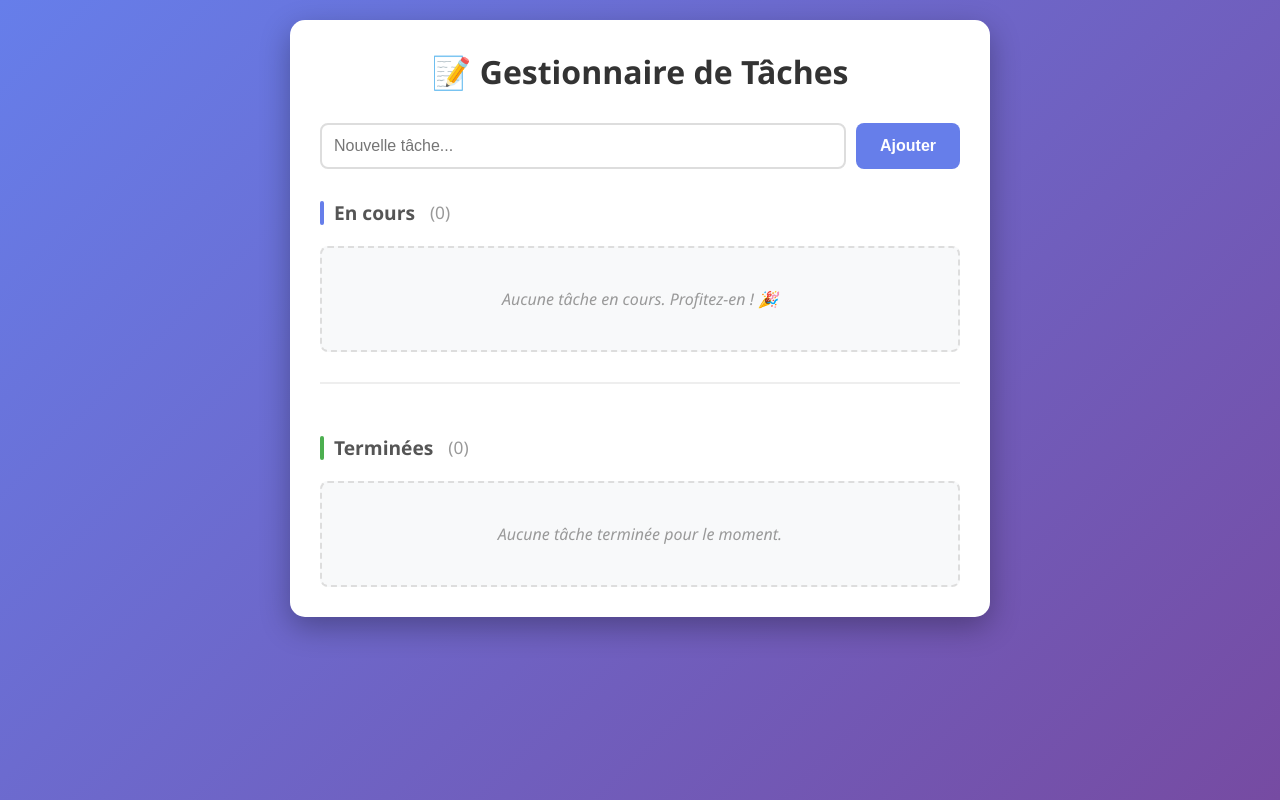
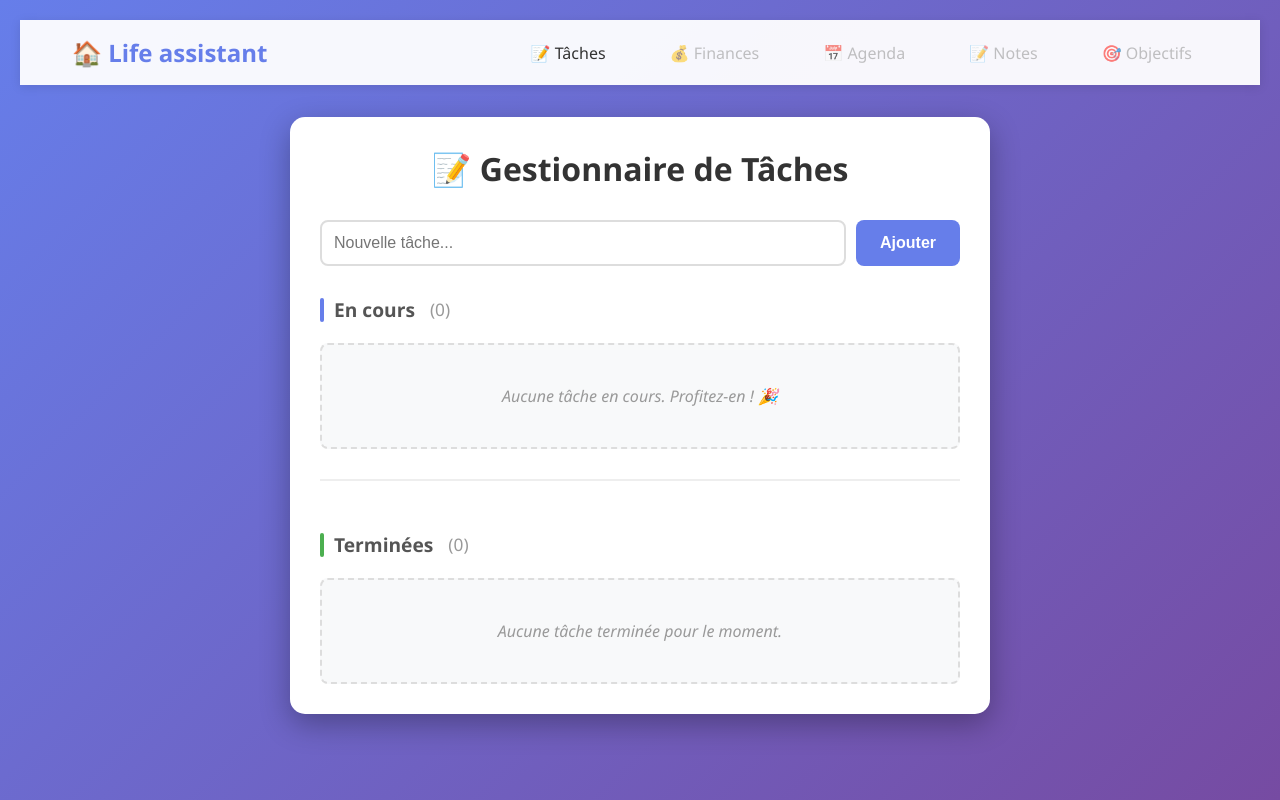
Before and after one commit to ARNAUDVictor/Life_assitant, a Flask app: page /tasks/ in a window 1280 px wide. Run offline with Flask 3, Linux system fonts and the light colour scheme; data that the repository does not hold is empty.

Commit message:
Templates : ajout de l'héritage avec base.html et nvabar.html

```diff
--- a/static/css/base.css
+++ b/static/css/base.css
@@ -0,0 +1,75 @@
+/* Reset et styles globaux */
+* {
+    margin: 0;
+    padding: 0;
+    box-sizing: border-box;
+}
+
+body {
+    font-family: 'Segoe UI', Tahoma, Geneva, Verdana, sans-serif;
+    background: linear-gradient(135deg, #667eea 0%, #764ba2 100%);
+    min-height: 100vh;
+}
+
+/* Navbar */
+.navbar {
+    background: rgba(255, 255, 255, 0.95);
+    box-shadow: 0 2px 10px rgba(0, 0, 0, 0.1);
+    position: sticky;
+    top: 0;
+    z-index: 1000;
+}
+
+.navbar-container {
+    max-width: 1200px;
+    margin: 0 auto;
+    padding: 1rem 2rem;
+    display: flex;
+    justify-content: space-between;
+    align-items: center;
+}
+
+.navbar-brand {
+    font-size: 1.5rem;
+    font-weight: bold;
+    color: #667eea;
+    text-decoration: none;
+    transition: color 0.3s;
+}
+
+.navbar-brand:hover {
+    color: #764ba2;
+}
+
+.navbar-menu {
+    display: flex;
+    list-style: none;
+    gap: 2rem;
+}
+
+.navbar-link {
+    color: #333;
+    text-decoration: none;
+    font-weight: 500;
+    transition: color 0.3s;
+    padding: 0.5rem 1rem;
+    border-radius: 8px;
+}
+
+.navbar-link:hover {
+    color: #667eea;
+    background: rgba(102, 126, 234, 0.1);
+}
+
+.navbar-link.disabled {
+    color: #999;
+    cursor: not-allowed;
+    opacity: 0.6;
+}
+
+/* Contenu principal */
+.main-content {
+    padding: 2rem;
+    max-width: 1200px;
+    margin: 0 auto;
+}
--- a/templates/base.html
+++ b/templates/base.html
@@ -0,0 +1,27 @@
+<!DOCTYPE html>
+<html lang="fr">
+<head>
+    <meta charset="UTF-8">
+    <meta name="viewport" content="width=device-width, initial-scale=1.0">
+    <title>{% block title %}Life assistant{% endblock %}</title>
+
+    <!-- CSS global -->
+    <link rel="stylesheet" href="{{ url_for('static', filename='css/base.css') }}">
+
+    <!-- CSS spécifique à chaque page -->
+    {% block extra_css %}{% endblock %}
+</head>
+<body>
+    <!-- Navigation -->
+    {% include 'components/navbar.html' %}
+
+    <!-- Contenu principal -->
+    <main class="main-content">
+        {% block content %}
+        {% endblock %}
+    </main>
+
+    <!-- Scripts JavaScript optionnels -->
+    {% block extra_js %}{% endblock %}
+</body>
+</html>
--- a/templates/components/navbar.html
+++ b/templates/components/navbar.html
@@ -0,0 +1,13 @@
+<nav class="navbar">
+    <div class="navbar-container">
+        <a href="/" class="navbar-brand">🏠 Life assistant</a>
+
+        <ul class="navbar-menu">
+            <li><a href="{{ url_for('tasks.home') }}" class="navbar-link">📝 Tâches</a></li>
+            <li><a href="#" class="navbar-link disabled">💰 Finances</a></li>
+            <li><a href="#" class="navbar-link disabled">📅 Agenda</a></li>
+            <li><a href="#" class="navbar-link disabled">📝 Notes</a></li>
+            <li><a href="#" class="navbar-link disabled">🎯 Objectifs</a></li>
+        </ul>
+    </div>
+</nav>
--- a/templates/tasks/index.html
+++ b/templates/tasks/index.html
@@ -1,12 +1,12 @@
-<!DOCTYPE html>
-<html lang="fr">
-<head>
-    <meta charset="UTF-8">
-    <meta name="viewport" content="width=device-width, initial-scale=1.0">
-    <title>Gestionnaire de Tâches</title>
+{% extends "base.html" %}
+
+{% block title %}Gestionnaire de Tâches{% endblock %}
+
+{% block extra_css %}
     <link rel="stylesheet" href="{{ url_for('static', filename='css/tasks.css') }}">
-</head>
-<body>
+{% endblock %}
+
+{% block content %}
     <div class="container">
         <h1>📝 Gestionnaire de Tâches</h1>
 
@@ -56,5 +56,4 @@
             {% endif %}
         </div>
     </div>
-</body>
-</html>
+{% endblock %}
```
